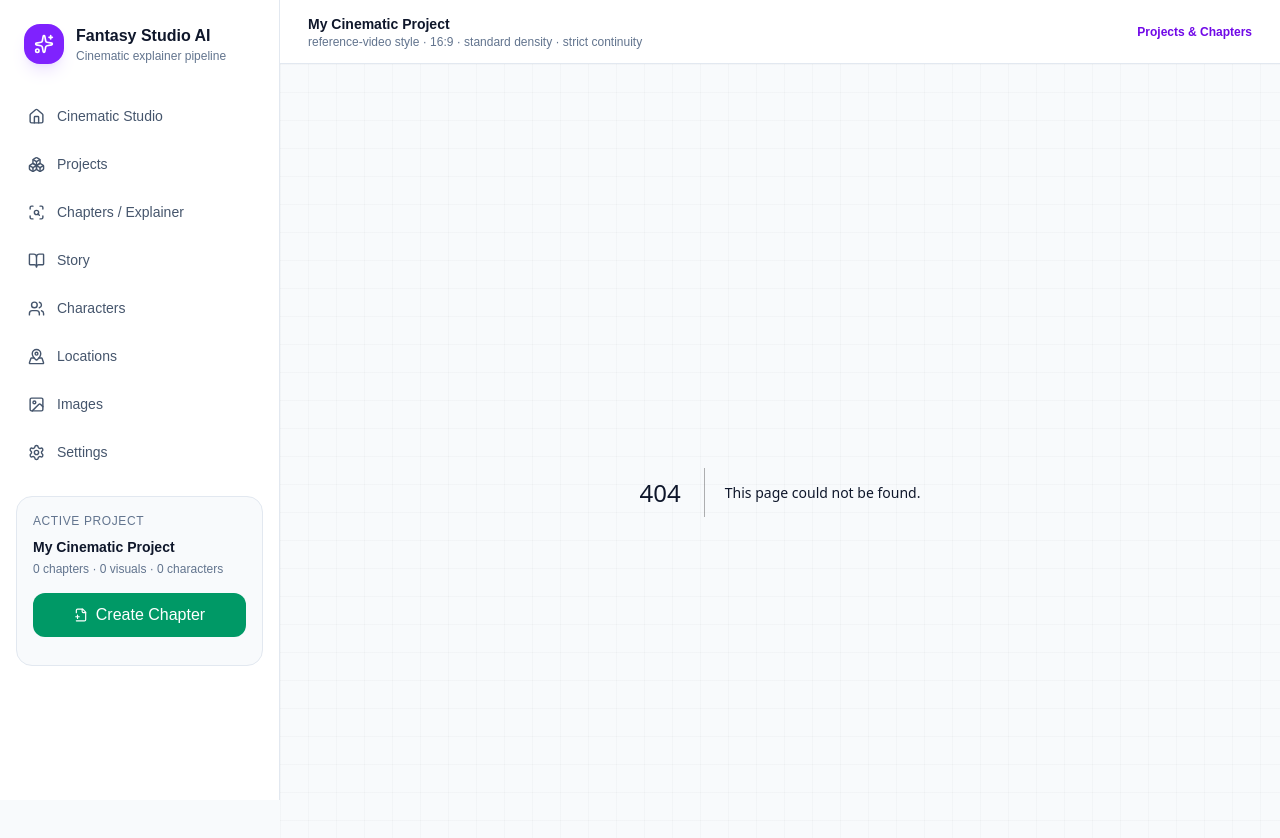
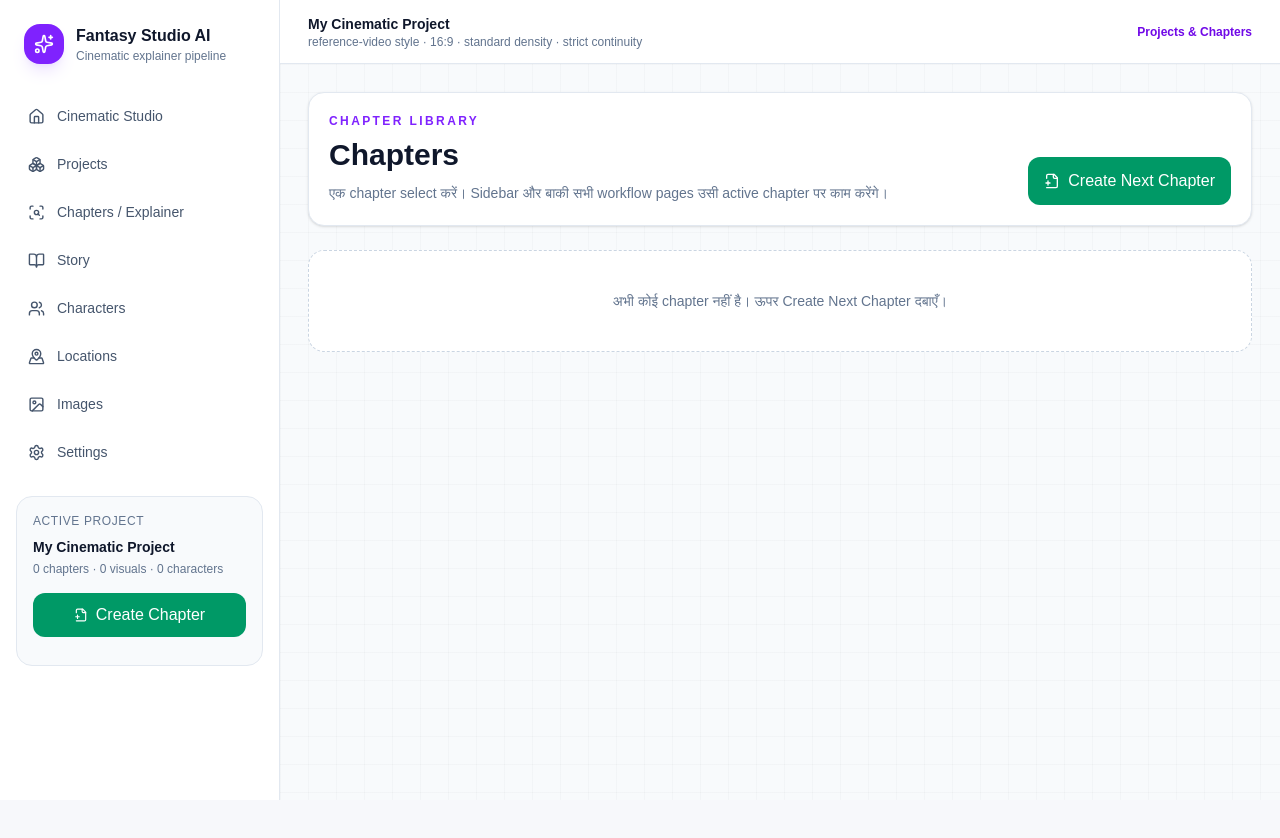
Before and after one commit to shuvinexofficial143-design/Fantasy-manga, a Next.js app: page /chapters in a window 1280 px wide. Before the commit this address had no page. Shown: the top 838 px of the page. After the commit the page ends 800 px from the top, so only its background shows below. Built offline with nearby package versions, Linux system fonts and the light colour scheme.

Commit message:
Add dedicated chapter library page

```diff
--- /dev/null
+++ b/app/chapters/page.tsx
@@ -0,0 +1,60 @@
+"use client";
+
+import Link from "next/link";
+import {BookOpenText,FilePlus2,ImageIcon,ScanSearch} from "lucide-react";
+import {useProject} from "@/components/project-provider";
+import {createDraftChapter,nextChapterNumber} from "@/lib/chapters";
+
+export default function ChaptersPage(){
+  const {project,updateProject}=useProject();
+  const novel=project.novelImport||{novelTitle:"",locked:false,currentChapter:1,autoGenerate:false,chapters:[],errorLog:[]};
+  const chapters=[...(novel.chapters||[])].sort((a,b)=>a.number-b.number);
+
+  const selectChapter=(number:number)=>updateProject((item)=>({...item,novelImport:{...novel,currentChapter:number},updatedAt:new Date().toISOString()}));
+  const createChapter=()=>{
+    const number=nextChapterNumber(chapters);
+    const draft=createDraftChapter(number);
+    updateProject((item)=>({...item,novelImport:{...novel,currentChapter:number,chapters:[...chapters,draft]},updatedAt:new Date().toISOString()}));
+  };
+
+  return <div className="mx-auto max-w-6xl space-y-6">
+    <section className="rounded-2xl border border-slate-200 bg-white p-5 shadow-sm">
+      <div className="flex flex-col gap-4 sm:flex-row sm:items-end sm:justify-between">
+        <div>
+          <div className="text-xs font-black uppercase tracking-[.2em] text-violet-600">Chapter Library</div>
+          <h1 className="mt-2 text-3xl font-black">Chapters</h1>
+          <p className="mt-2 text-sm leading-6 text-slate-500">एक chapter select करें। Sidebar और बाकी सभी workflow pages उसी active chapter पर काम करेंगे।</p>
+        </div>
+        <button onClick={createChapter} className="inline-flex items-center justify-center gap-2 rounded-xl bg-emerald-600 px-4 py-3 text-sm font-black text-white"><FilePlus2 size={16}/> Create Next Chapter</button>
+      </div>
+    </section>
+
+    <div className="space-y-3">
+      {chapters.map((chapter)=>{
+        const active=chapter.number===novel.currentChapter;
+        const images=chapter.sceneIds.map((id)=>project.images.find((image)=>image.id===id)).filter(Boolean);
+        const generated=images.filter((image)=>image?.image).length;
+        return <article key={chapter.number} className={"rounded-2xl border bg-white p-5 shadow-sm "+(active?"border-violet-300 ring-2 ring-violet-100":"border-slate-200")}>
+          <div className="flex flex-col gap-4 lg:flex-row lg:items-center lg:justify-between">
+            <button onClick={()=>selectChapter(chapter.number)} className="text-left">
+              <div className="flex flex-wrap items-center gap-2">
+                <span className="text-lg font-black">Chapter {chapter.number}</span>
+                {active&&<span className="rounded-full bg-violet-50 px-2.5 py-1 text-[10px] font-black uppercase text-violet-700">Active</span>}
+                <span className="rounded-full bg-slate-100 px-2.5 py-1 text-[10px] font-black uppercase text-slate-500">{chapter.status}</span>
+              </div>
+              <div className="mt-1 text-sm text-slate-600">{chapter.title||"Untitled chapter"}</div>
+              <div className="mt-2 text-xs text-slate-400">{chapter.sourceText.length.toLocaleString()} chars · {chapter.sceneIds.length} visuals · {generated} images ready</div>
+            </button>
+            <div className="flex flex-wrap gap-2">
+              <Link onClick={()=>selectChapter(chapter.number)} href="/novel" className="rounded-xl border border-slate-200 px-3 py-2 text-xs font-bold text-slate-700">Story Input</Link>
+              <Link onClick={()=>selectChapter(chapter.number)} href="/visuals" className="inline-flex items-center gap-1.5 rounded-xl border border-violet-200 bg-violet-50 px-3 py-2 text-xs font-bold text-violet-700"><ScanSearch size={13}/> Visuals</Link>
+              <Link onClick={()=>selectChapter(chapter.number)} href="/explainer" className="inline-flex items-center gap-1.5 rounded-xl border border-emerald-200 bg-emerald-50 px-3 py-2 text-xs font-bold text-emerald-700"><BookOpenText size={13}/> Explainer</Link>
+              <Link onClick={()=>selectChapter(chapter.number)} href="/images" className="inline-flex items-center gap-1.5 rounded-xl bg-slate-900 px-3 py-2 text-xs font-bold text-white"><ImageIcon size={13}/> Images</Link>
+            </div>
+          </div>
+        </article>;
+      })}
+      {!chapters.length&&<div className="rounded-2xl border border-dashed border-slate-300 bg-white p-10 text-center text-sm text-slate-500">अभी कोई chapter नहीं है। ऊपर Create Next Chapter दबाएँ।</div>}
+    </div>
+  </div>;
+}
```
